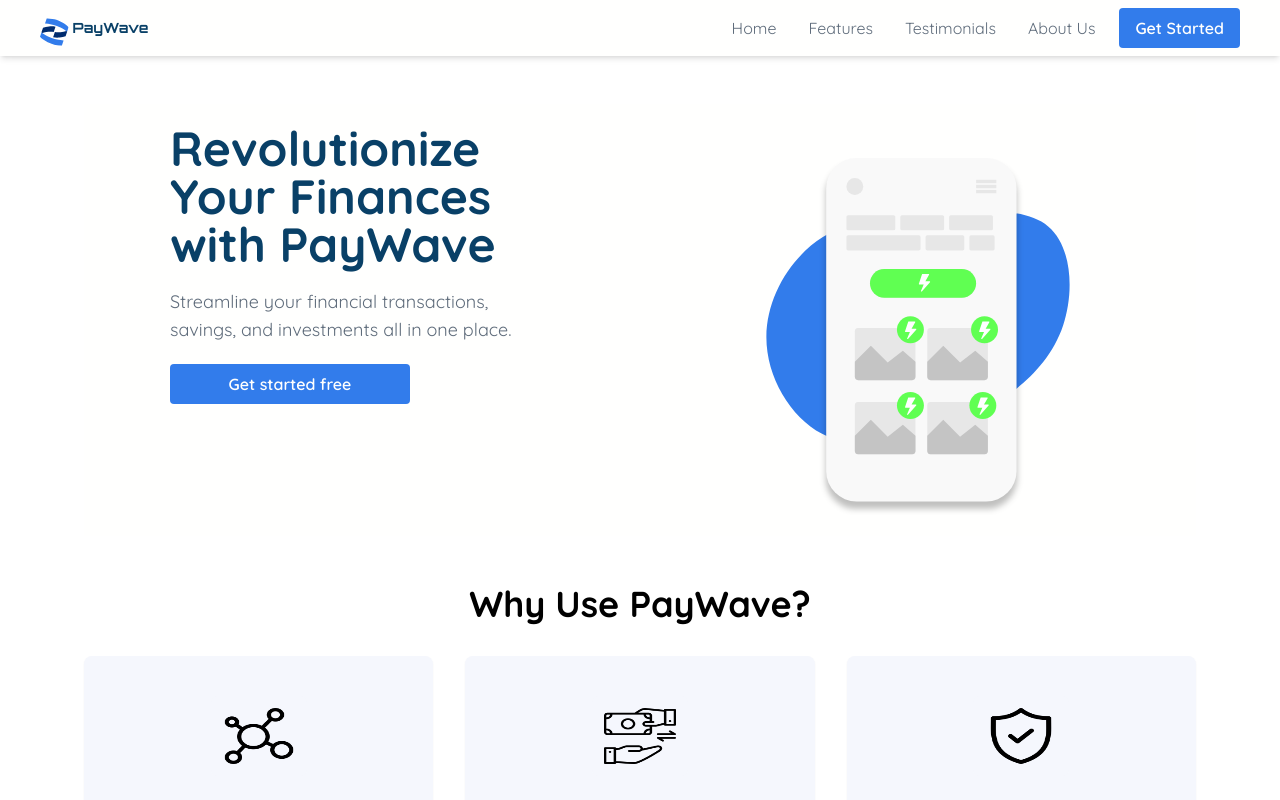
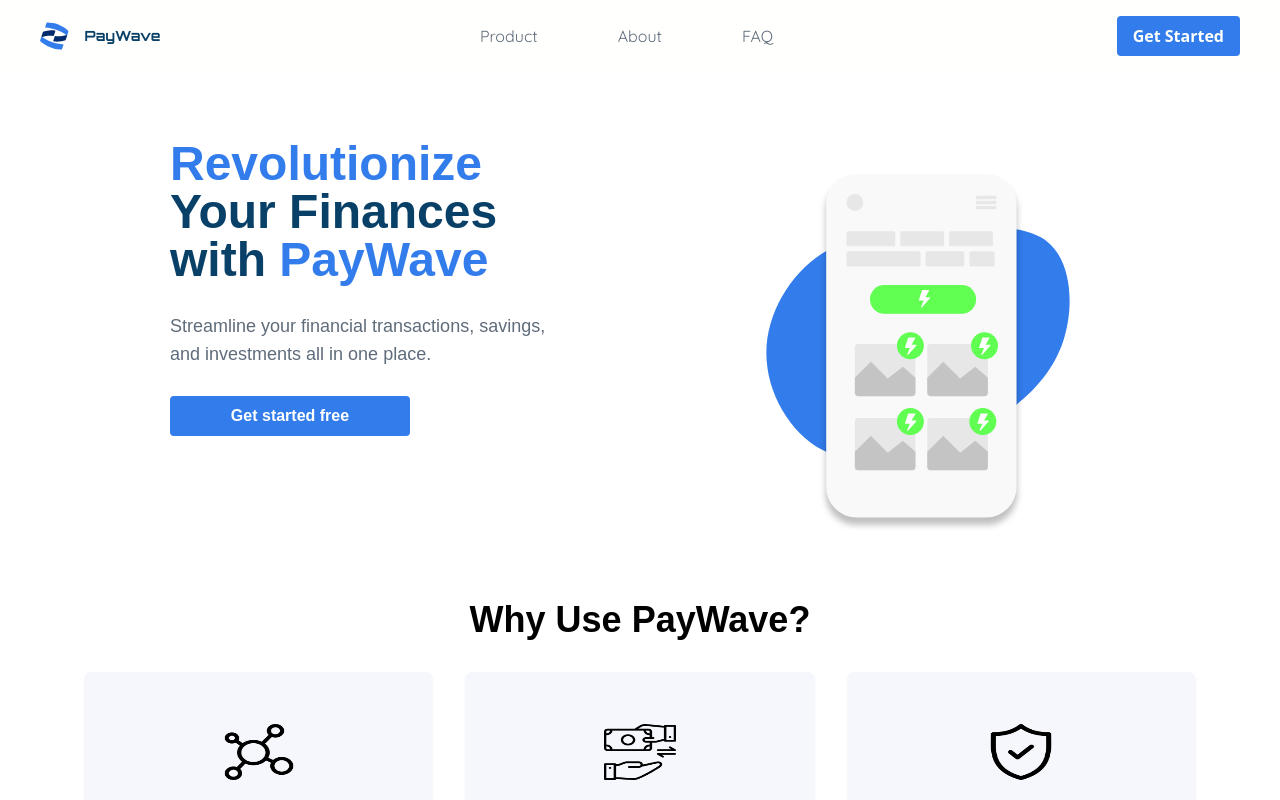
Before and after one commit to BeeAwwad/PayWave-landing-page, a React (Vite) app: page / in a window 1280 px wide. Shown: the top 800 px of the page. Built offline with nearby package versions, Linux system fonts and the light colour scheme.

Commit message:
fix: Items overflowing header fix

```diff
--- a/src/index.css
+++ b/src/index.css
@@ -1,5 +1,6 @@
 @import url("https://fonts.googleapis.com/css2?family=Quicksand:wght@300;400;500;600;700&display=swap");
 @import url("https://fonts.googleapis.com/css2?family=Orbitron:wght@400;500;600;700;800;900&family=Quicksand:wght@300;400;500;600;700&display=swap");
+@import url("https://fonts.googleapis.com/css2?family=Orbitron:wght@400;500;600;700;800;900&family=Poppins:ital,wght@0,100;0,200;0,300;0,400;0,500;0,600;0,700;0,800;0,900;1,100;1,200;1,300;1,400;1,500;1,600;1,700;1,800;1,900&family=Quicksand:wght@300;400;500;600;700&display=swap");
 
 @tailwind base;
 @tailwind components;
--- a/src/landingPageComponents/Header.jsx
+++ b/src/landingPageComponents/Header.jsx
@@ -4,24 +4,22 @@ import { LogoSvg } from "../assets/svg"
 
 const Header = () => {
   const Links = [
-    { name: "Home", link: "#home" },
-    { name: "Features", link: "#features" },
-    { name: "Testimonials", link: "#testimonials" },
-    { name: "About Us", link: "#aboutus" },
+    { name: "Product", link: "#poduct" },
+    { name: "About", link: "#about" },
+    { name: "FAQ", link: "#FAQ" },
   ]
   let [open, setOpen] = useState(false)
   return (
-    <header className="shadow-md w-full sticky top-0 left-0 z-50 h-16 lg:h-14">
+    <header className="w-full sticky top-0 left-0 z-50 h-16 lg:h-fit">
       <div className="md:flex items-center justify-between bg-[#fffffe] py-4 md:px-10 px-7 h-full">
         <div
           className="font-bold text-xl cursor-pointer flex items-center
           text-[#094067] font-orbitron h-full"
         >
-          <span className="text-[#094067] mr-1 pt-2">
-            {/* <ion-icon name="logo-react"></ion-icon> */}
+          <span className="text-[#094067]">
             <LogoSvg className={"h-7 w-fit"} />
           </span>
-          <span className="text-sm">PayWave</span>
+          <span className="ml-4 text-sm">PayWave</span>
         </div>
 
         <div
@@ -32,12 +30,12 @@ const Header = () => {
         </div>
 
         <ul
-          className={`font-quicksand md:flex md:items-center md:pb-0 pb-12 absolute md:static bg-[#fffffe] md:z-auto z-[-1] left-0 w-full md:w-auto md:pl-0 pl-9 transition-all duration-500 ease-in ${
+          className={`font-quicksand md:flex md:items-center md:gap-10 lg:gap-20 md:pb-0 pb-12 absolute md:static bg-[#fffffe] md:z-auto z-[-1] left-0 w-full md:w-auto md:pl-0 pl-9 transition-all duration-500 ease-in ${
             open ? "top-14" : "top-[-490px]"
           }`}
         >
           {Links.map((link) => (
-            <li key={link.name} className="md:ml-8 text-md md:my-0 my-7">
+            <li key={link.name} className=" text-md md:my-0 my-7">
               <a
                 href={link.link}
                 className="text-[#5f6c7b] hover:text-[#C40000] duration-500"
@@ -46,8 +44,11 @@ const Header = () => {
               </a>
             </li>
           ))}
-          <Button className={"md:ml-6"}>Get Started</Button>
+          {open ? <Button className={"md:ml-6"}>Get Started</Button> : null}
         </ul>
+        <Button className={"hidden md:block md:ml-6"} onClick={() => {}}>
+          Get Started
+        </Button>
       </div>
     </header>
   )
--- a/src/landingPageComponents/Main.jsx
+++ b/src/landingPageComponents/Main.jsx
@@ -67,18 +67,22 @@ const Main = () => {
     },
   ]
   return (
-    <main className="font-quicksand mx-auto max-w-lg md:max-w-4xl lg:max-w-6xl pt-12 px-5">
-      <section id="home" className="bg-[#fffffe] flex flex-col md:flex-row">
+    <main className="font-poppins mx-auto max-w-lg md:max-w-4xl lg:max-w-6xl pt-12 px-5">
+      <section id="home" className=" flex flex-col md:flex-row">
         <div className="w-full">
           <div className="mx-auto mt-5 flex flex-col max-w-sm">
-            <h1 className="text-[#094067] text-4xl md:text-5xl font-bold mb-5">
-              Revolutionize Your Finances with PayWave
+            <h1 className="text-[#094067] text-4xl md:text-5xl font-bold">
+              <span className="text-[#327CEB]">Revolutionize</span> Your
+              Finances with <span className="text-[#327CEB]">PayWave</span>
             </h1>
-            <p className="text-lg text-[#5f6c7b] mb-5">
+            <p className="text-lg text-[#5f6c7b] mt-5 md:mt-7">
               Streamline your financial transactions, savings, and investments
               all in one place.
             </p>
-            <Button onClick={() => {}} className={"mb-5 w-full md:max-w-60"}>
+            <Button
+              onClick={() => {}}
+              className={"mt-5 md:mt-7 w-full md:max-w-60"}
+            >
               Get started free
             </Button>
           </div>
--- a/tailwind.config.js
+++ b/tailwind.config.js
@@ -6,6 +6,7 @@ export default {
       fontFamily: {
         quicksand: ["Quicksand", "sans-serif"],
         orbitron: ["Orbitron", "sans-serif"],
+        poppins: ["Poppin", "sans-serif"],
       },
       maxWidth: {
         1500: "1500px",
```
